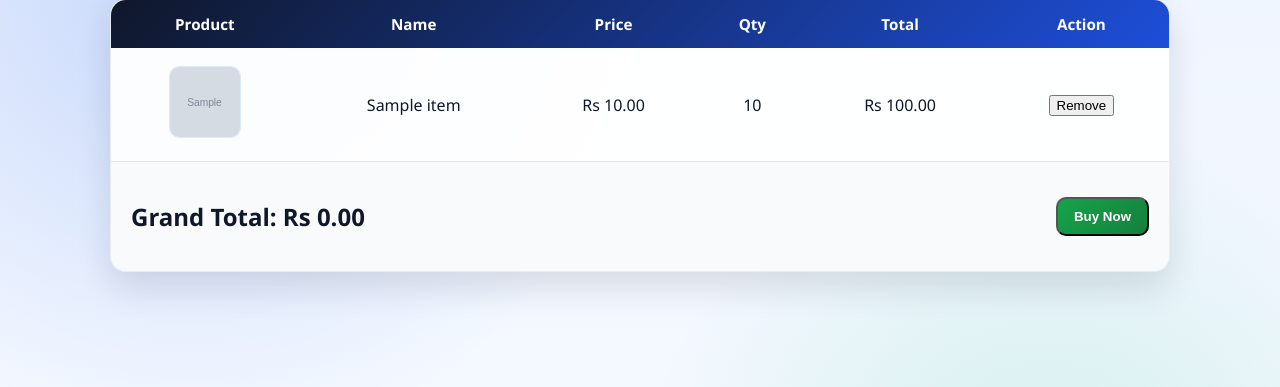
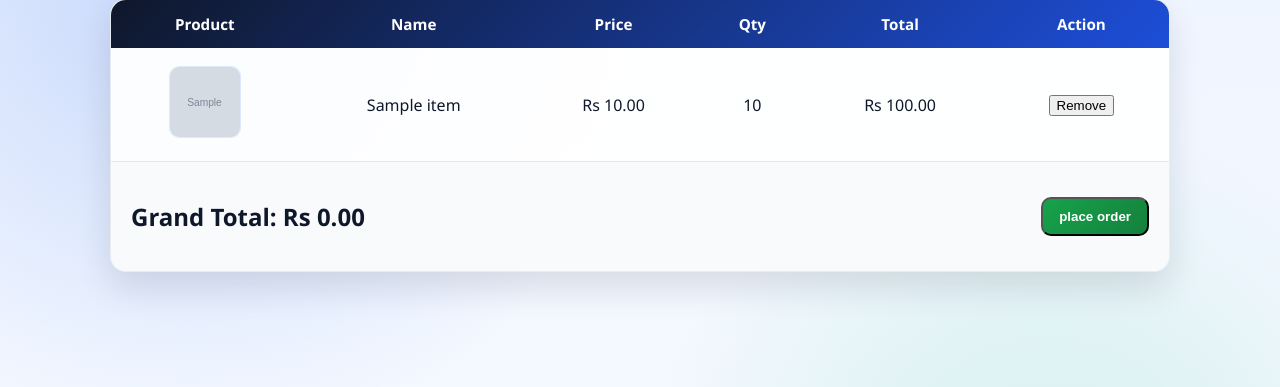
Before and after one commit to vishveshwargoudap-ui/login-project, a Flask app: template app/templates/cart.html in a window 1280 px wide. Shown: the part 130-517 px from the top of the page. Run offline with Flask 3, Linux system fonts and the light colour scheme; tables that the repository leaves empty hold one stand-in row (values such as "Sample post"); the template is opened without the code that fills it: values that come from a table or form of the project are taken from there, most other values are stand-ins (such as "Sample title", 1, 10 or a date in 2020); grey boxes marked "Sample" are stand-in pictures.

Commit message:
place order error

```diff
--- a/app/templates/cart.html
+++ b/app/templates/cart.html
@@ -79,11 +79,9 @@
             <h2>Grand Total: Rs {{ "%.2f"|format(grand_total) }}</h2>
 
             {% if cart_items %}
-               <a href="#" onclick="placeOrder()">
-                    <button class="buy-now-btn">
-                        Buy Now
-                    </button>
-                </a>
+               <form action="{{url_for('auth.place_order')}}" method="POST">
+                <button type="submit" class="buy-now-btn">place order</button>
+               </form>
             {% endif %}
         </div>
 
```
